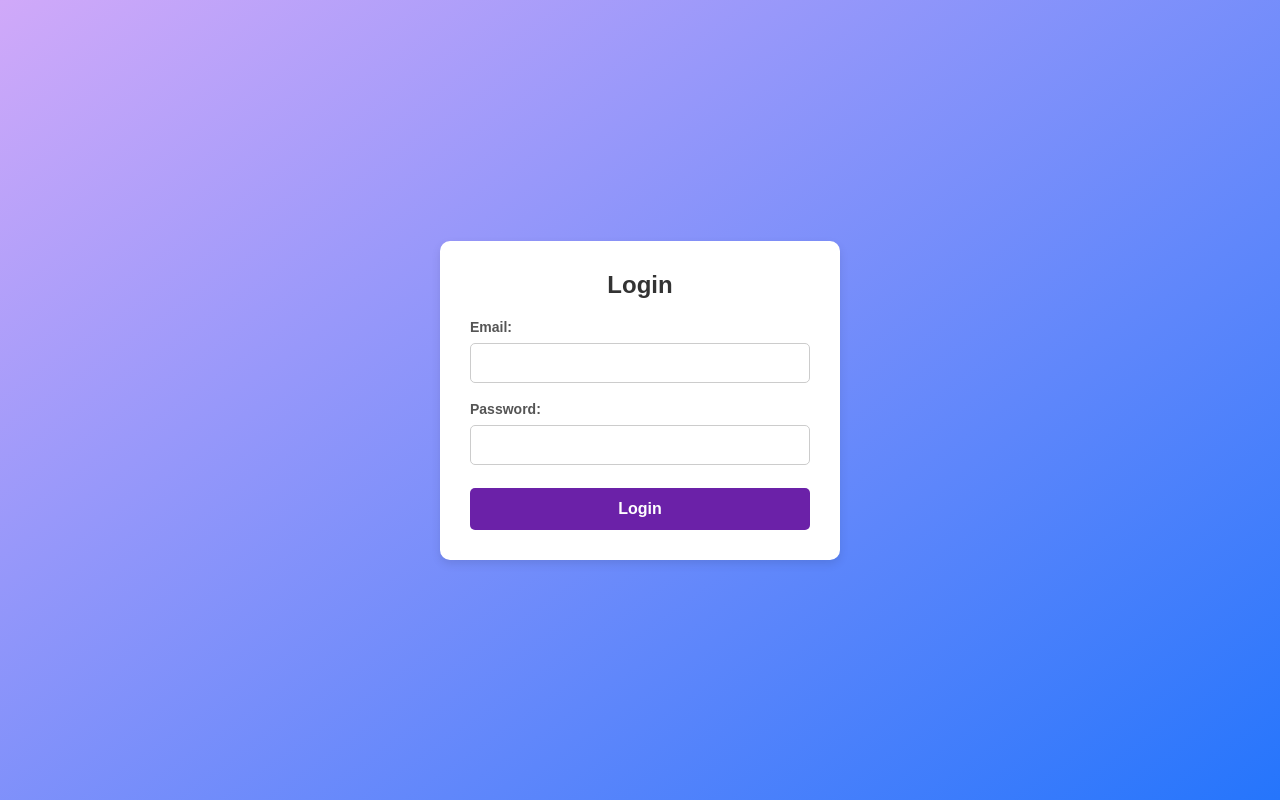
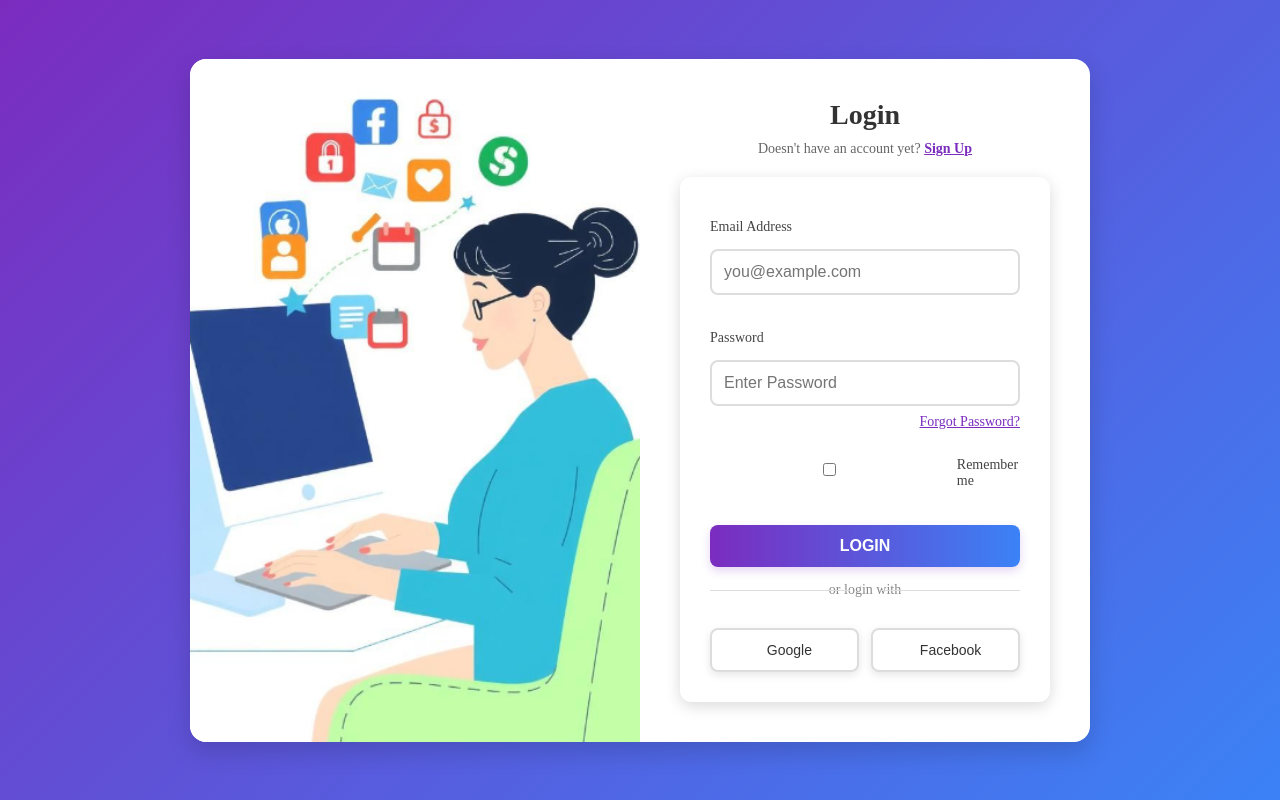
Before and after one commit to gauravmistry1305/WanderLust, a React (Vite) app: page /login in a window 1280 px wide. Built offline with nearby package versions, Linux system fonts and the light colour scheme.

Commit message:
first commit

```diff
--- a/package.json
+++ b/package.json
@@ -10,10 +10,12 @@
     "preview": "vite preview"
   },
   "dependencies": {
+    "formik": "^2.4.6",
     "framer-motion": "^12.4.2",
     "react": "^19.0.0",
     "react-dom": "^19.0.0",
-    "react-router-dom": "^7.1.5"
+    "react-router-dom": "^7.1.5",
+    "yup": "^1.6.1"
   },
   "devDependencies": {
     "@eslint/js": "^9.19.0",
--- a/src/components/Login.css
+++ b/src/components/Login.css
@@ -1,95 +1,238 @@
-.login-form{
-     font-family: 'Poppins', sans-serif;
-     background: linear-gradient(145deg, #d0a9f9, #2575fc);
+/* Background & Layout */
+.login-container {
     display: flex;
+    align-items: center;
     justify-content: center;
-     align-items: center;
-     height: 100vh;
-     margin: 0;
+    min-height: 100vh;
+    background: linear-gradient(135deg, #7b2cbf, #3b82f6);
+    padding: 20px;
   }
 
- /* Form Container */
- form {
-     background: #fff;
-     padding: 30px;
-     border-radius: 10px;
-     box-shadow: 0 4px 10px rgba(0, 0, 0, 0.1);
+  /* Main Box */
+  .login-box {
+    display: flex;
+    background: white;
+    border-radius: 16px;
+    overflow: hidden;
+    box-shadow: 0 10px 25px rgba(0, 0, 0, 0.15);
+    max-width: 900px;
     width: 100%;
-     max-width: 400px;
-     text-align: center;
+    transition: transform 0.3s ease-in-out;
   }
 
- /* Heading */
- h1 {
-     color: #333;
-     margin-bottom: 20px;
+  .login-box:hover {
+    transform: translateY(-5px);
   }
 
- /* Labels */
- label {
-     display: block;
-     font-size: 14px;
-     font-weight: 900;
-     color: #555;
-     text-align: left;
-     margin-top: 10px;
+  @media (max-width: 768px) {
+    .login-box {
+      flex-direction: column;
+    }
   }
 
- /* Input Fields */
- input {
-     width: 100%;
-     padding: 10px;
-     margin-top: 5px;
-     border: 1px solid #ddd;
-     border-radius: 5px;
-     font-size: 14px;
-     transition: all 0.3s ease-in-out;
+  /* Left Side */
+  .login-left {
+    width: 50%;
   }
 
- /* Input Focus Effect */
- input:focus {
-     border-color: #2575fc;
-     box-shadow: 0 0 5px rgba(37, 117, 252, 0.5);
-     outline: none;
+  .login-image {
+    width: 100%;
+    height: 100%;
+    object-fit: cover;
+    border-radius: 16px 0 0 16px;
   }
 
- /* Error Message */
- p {
-     color: red;
-     font-size: 12px;
-     margin-top: 5px;
+  @media (max-width: 768px) {
+    .login-left {
+      width: 100%;
+    }
+    .login-image {
+      border-radius: 16px 16px 0 0;
+    }
   }
 
- /* Submit Button */
- button {
-     background: #2575fc;
+  /* Right Side */
+  .login-right {
+    padding: 40px;
+    width: 50%;
+    display: flex;
+    flex-direction: column;
+    justify-content: center;
+  }
+
+  @media (max-width: 768px) {
+    .login-right {
+      width: 100%;
+      padding: 30px;
+    }
+  }
+
+  .title {
+    font-size: 28px;
+    font-weight: bold;
+    color: #333;
+    text-align: center;
+    margin-bottom: 10px;
+  }
+
+  .subtitle {
+    color: #666;
+    text-align: center;
+    margin-bottom: 20px;
+    font-size: 14px;
+  }
+
+  .signup-link {
+    color: #7b2cbf;
+    font-weight: 600;
+    transition: color 0.3s ease-in-out;
+  }
+
+  .signup-link:hover {
+    color: #5a189a;
+    text-decoration: underline;
+  }
+
+  /* Form */
+  .login-form {
+    display: flex;
+    flex-direction: column;
+  }
+
+  .form-group {
+    margin-bottom: 15px;
+    position: relative;
+  }
+
+  .form-group label {
+    display: block;
+    font-weight: 500;
+    margin-bottom: 6px;
+    color: #444;
+  }
+
+  .form-group input {
+    width: 100%;
+    padding: 12px;
+    border: 2px solid #ddd;
+    border-radius: 8px;
+    transition: all 0.3s ease-in-out;
+    font-size: 16px;
+  }
+
+  .form-group input:focus {
+    outline: none;
+    border-color: #7b2cbf;
+    box-shadow: 0 0 8px rgba(123, 44, 191, 0.2);
+  }
+
+  /* Remember Me & Forgot Password */
+  .checkbox-group {
+    display: flex;
+    align-items: center;
+    gap: 8px;
+    margin-bottom: 15px;
+  }
+
+  .checkbox-group label {
+    font-size: 14px;
+    color: #444;
+  }
+
+  .forgot-password {
+    font-size: 14px;
+    color: #7b2cbf;
+    float: right;
+    transition: color 0.3s ease-in-out;
+  }
+
+  .forgot-password:hover {
+    color: #5a189a;
+    text-decoration: underline;
+  }
+
+  /* Buttons */
+  .login-btn {
+    width: 100%;
+    background: linear-gradient(to right, #7b2cbf, #3b82f6);
     color: white;
     padding: 12px;
     border: none;
-     border-radius: 5px;
+    border-radius: 8px;
+    cursor: pointer;
     font-size: 16px;
-     cursor: pointer;
-     margin-top: 15px;
-     transition: all 0.3s ease;
-     width: 100%;
+    font-weight: 600;
+    text-transform: uppercase;
+    transition: all 0.3s ease-in-out;
+    box-shadow: 0 4px 10px rgba(123, 44, 191, 0.2);
   }
 
- button:hover {
-     background: #1a5dcc;
+  .login-btn:hover {
+    background: linear-gradient(to right, #5a189a, #1e40af);
+    box-shadow: 0 6px 15px rgba(123, 44, 191, 0.3);
   }
 
- /* Responsive Design */
- @media (max-width: 480px) {
-     form {
-         width: 90%;
-         padding: 20px;
+  /* OR Divider */
+  .or-text {
+    text-align: center;
+    color: #888;
+    margin: 15px 0;
+    font-size: 14px;
+    position: relative;
   }
 
-     h1 {
-         font-size: 20px;
+  .or-text::before,
+  .or-text::after {
+    content: "";
+    height: 1px;
+    background: #ddd;
+    width: 45%;
+    position: absolute;
+    top: 50%;
   }
 
-     button {
+  .or-text::before {
+    left: 0;
+  }
+
+  .or-text::after {
+    right: 0;
+  }
+
+  /* Social Login */
+  .social-login {
+    display: flex;
+    justify-content: space-between;
+  }
+
+  .social-btn {
+    width: 48%;
+    background: white;
+    border: 2px solid #ddd;
+    color: #333;
+    padding: 12px;
+    display: flex;
+    align-items: center;
+    justify-content: center;
+    gap: 10px;
+    border-radius: 8px;
+    cursor: pointer;
     font-size: 14px;
+    font-weight: 500;
+    transition: all 0.3s ease-in-out;
+    box-shadow: 0 3px 8px rgba(0, 0, 0, 0.1);
   }
+
+  .social-btn:hover {
+    background: #f9f9f9;
+    border-color: #ccc;
+    transform: translateY(-2px);
   }
+
+  .google-btn i {
+    color: #ea4335;
+  }
+
+  .facebook-btn i {
+    color: #1877f2;
+  }
--- a/src/components/Login.jsx
+++ b/src/components/Login.jsx
@@ -1,49 +1,63 @@
-import { useState } from 'react';
-import { useNavigate } from 'react-router-dom';
-import './Login.css';
+// import React from "react";
+import { Link } from "react-router-dom"; // Import Link for navigation
+import { Navigate } from "react-router-dom";
+import "./Login.css"; // Importing CSS for custom styles
 
 const Login = () => {
-    const [email, setEmail] = useState('');
-    const [password, setPassword] = useState('');
-    const navigate = useNavigate();
+  return (
+    <div className="login-container">
+      <div className="login-box">
+        {/* Left Side - Image */}
+        <div className="login-left">
+          <img
+            src="./src/img/loginimg.png"
+            alt="Illustration of a woman working on a computer"
+            className="login-image"
+          />
+        </div>
 
-    const handleSubmit = (e) => {
-        e.preventDefault();
-        alert('Login Successful');
-        navigate('/home');
-        // Redirect logic can be added here
-    };
+        {/* Right Side - Login Form */}
+        <div className="login-right">
+          <h2 className="title">Login</h2>
+          <p className="subtitle">
+            Doesn&apos;t have an account yet?{" "}
+            <Link to={Navigate('./src/components/Register.jsx')} className="signup-link">Sign Up</Link>
+          </p>
 
-    return (
-        <div className="login-form">
-            <form onSubmit={handleSubmit}>
-                <h1>Login</h1>
+          <form className="login-form">
+            <div className="form-group">
+              <label>Email Address</label>
+              <input type="email" placeholder="you@example.com" required />
+            </div>
 
-                <label>Email:</label>
-                <input
-                    type="email"
-                    name="email"
-                    id="email"
-                    value={email}
-                    onChange={(e) => setEmail(e.target.value)}
-                    required />
-                <br />
+            <div className="form-group">
+              <label>Password</label>
+              <input type="password" placeholder="Enter Password" required />
+              <a href="#" className="forgot-password">Forgot Password?</a>
+            </div>
 
-                <label>Password:</label>
-                <input
-                    type="password"
-                    name="password"
-                    id="password"
-                    value={password}
-                    onChange={(e) => setPassword(e.target.value)}
-                    required
-                />
-                <br />
+            <div className="form-group checkbox-group">
+              <input type="checkbox" id="remember" />
+              <label htmlFor="remember">Remember me</label>
+            </div>
 
-                <button type="submit">Login</button>
-            </form>
+            <button type="submit" className="login-btn">LOGIN</button>
+
+            <div className="or-text">or login with</div>
+
+            <div className="social-login">
+              <button className="social-btn google-btn">
+                <i className="fab fa-google"></i> Google
+              </button>
+              <button className="social-btn facebook-btn">
+                <i className="fab fa-facebook-f"></i> Facebook
+              </button>
+            </div>
+          </form>
         </div>
-    );
+      </div>
+    </div>
+  );
 };
 
 export default Login;
```
Also changed, not shown: src/img/loginimg.png (added), 1 other file (tests, documents, lock files or other folders). Lines whose indentation alone changed are shown as unchanged.
